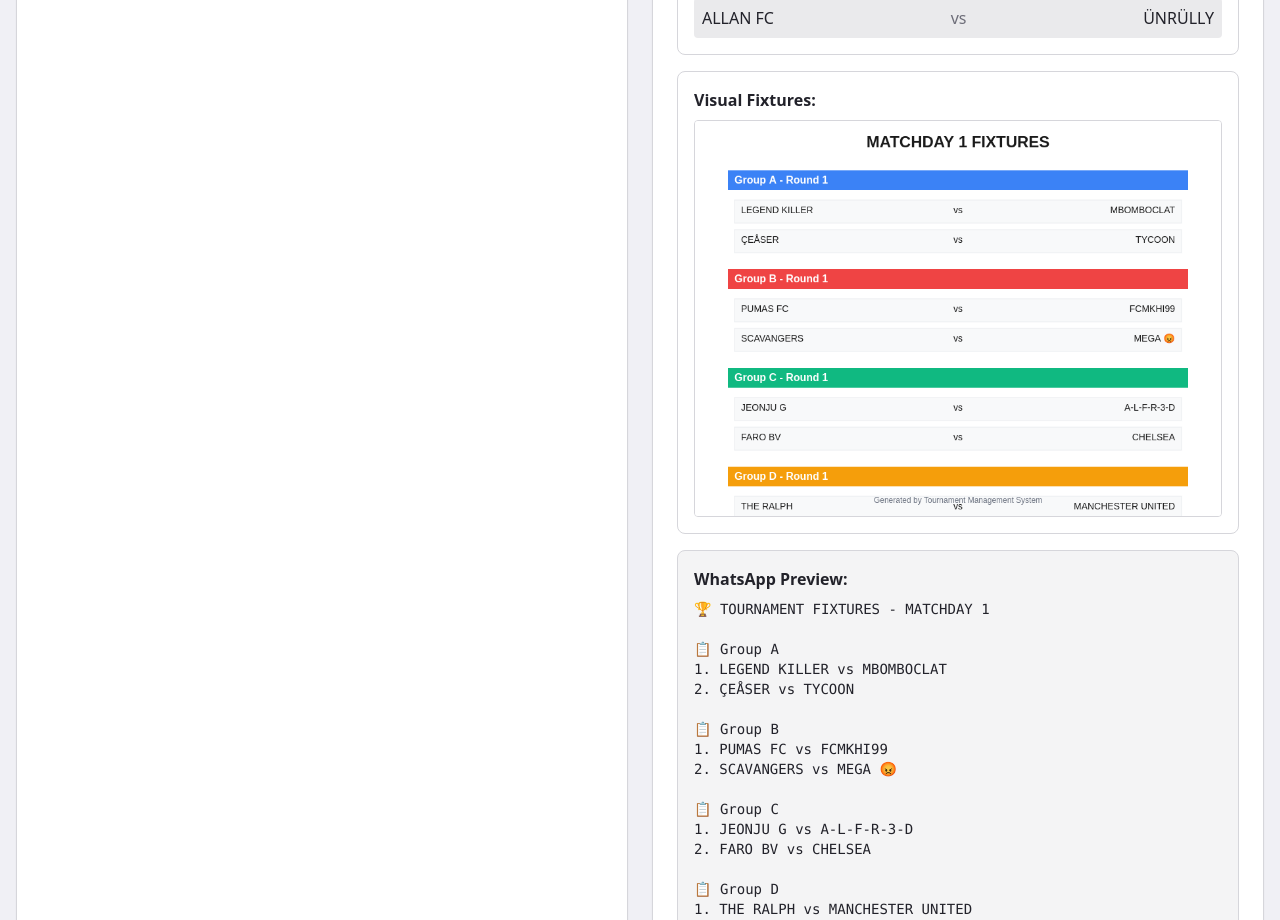
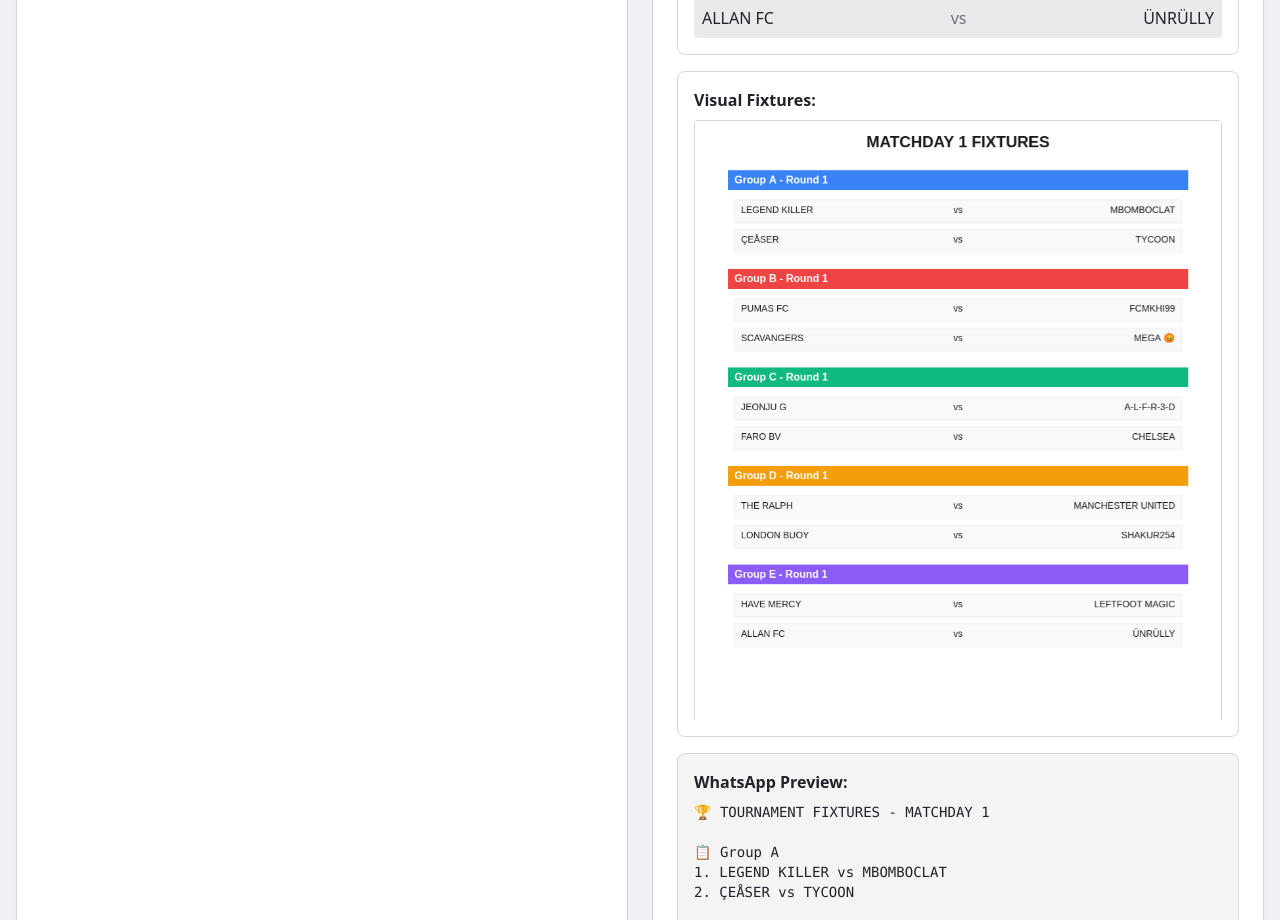
Before and after one commit to ProfKhamis/Tournament, a React (Vite) app: page / in a window 1280 px wide. Shown: the part 2000-2920 px from the top of the page. Built offline with nearby package versions, Linux system fonts and the light colour scheme.

Commit message:
Fix incomplete group data

```diff
--- a/src/components/FixtureGenerator.tsx
+++ b/src/components/FixtureGenerator.tsx
@@ -178,9 +178,19 @@ const FixtureGenerator: React.FC<FixtureGeneratorProps> = ({ groups }) => {
     const ctx = canvas.getContext('2d');
     if (!ctx) return;
 
-    // Set canvas size
+    // Calculate required height based on content
+    let estimatedHeight = 100; // Initial space for title
+    groups.forEach(group => {
+      const fixtures = getFixturesForMatchday(group.id, selectedMatchday);
+      if (fixtures.length > 0) {
+        estimatedHeight += 70 + (fixtures.length * 45) + 20; // Group header + fixtures + spacing
+      }
+    });
+    estimatedHeight += 50; // Footer space
+
+    // Set canvas size with dynamic height
     canvas.width = 800;
-    canvas.height = 600;
+    canvas.height = Math.max(600, estimatedHeight);
 
     // Clear canvas
     ctx.fillStyle = '#ffffff';
@@ -354,11 +364,13 @@ const FixtureGenerator: React.FC<FixtureGeneratorProps> = ({ groups }) => {
         {/* Canvas Fixture Display */}
         <div className="border rounded-lg p-4">
           <h4 className="font-semibold mb-2">Visual Fixtures:</h4>
-          <canvas
-            ref={canvasRef}
-            className="border rounded max-w-full"
-            style={{ display: 'block', margin: '0 auto' }}
-          />
+          <div className="overflow-auto max-h-[600px]">
+            <canvas
+              ref={canvasRef}
+              className="border rounded"
+              style={{ display: 'block', margin: '0 auto', maxWidth: '100%' }}
+            />
+          </div>
         </div>
 
         {/* WhatsApp Preview */}
```
